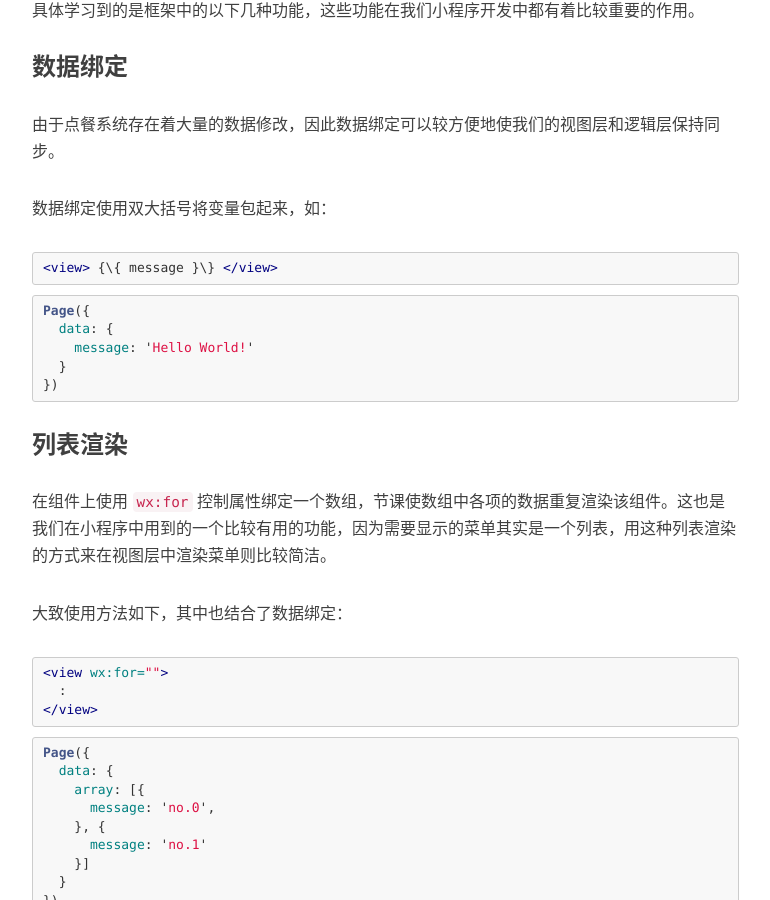
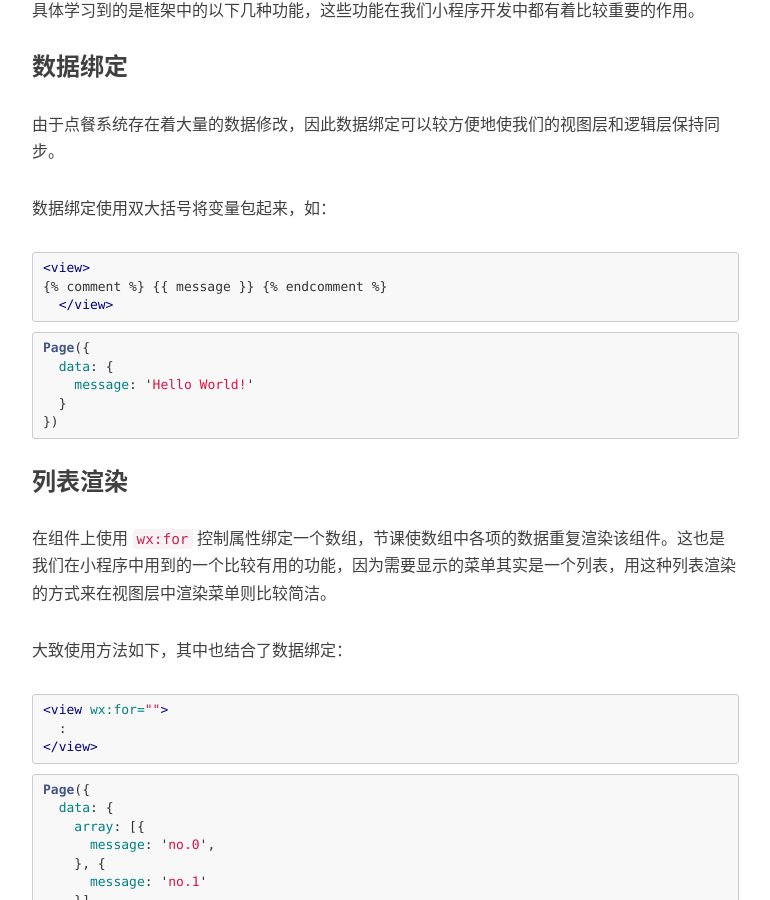
Before and after one commit to wulinman/wulinman.github.io, a Jekyll site: the page built from _posts/2018-04-13-微信小程序学习报告.md, in a window 1280 px wide and 900 px high, scrolled down 1328 px. Shown: the whole window, without its empty margins (233-1003 px from the left). Built offline with Jekyll 4.4.1, drawn with Linux system fonts in a browser that asks for light colours; nearby versions of some CDN libraries; comment, search, counter and statistics services are not loaded.

Commit message:
Update 2018-04-13-微信小程序学习报告.md

````diff
--- a/_posts/2018-04-13-微信小程序学习报告.md
+++ b/_posts/2018-04-13-微信小程序学习报告.md
@@ -38,7 +38,9 @@ tags:
 数据绑定使用双大括号将变量包起来，如：
 
 ```html
-<view> {\{ message }\} </view>
+<view>{% raw %}
+{% comment %} {{ message }} {% endcomment %}
+{% endraw %}  </view>
 ```
 
 ```javascript
````
